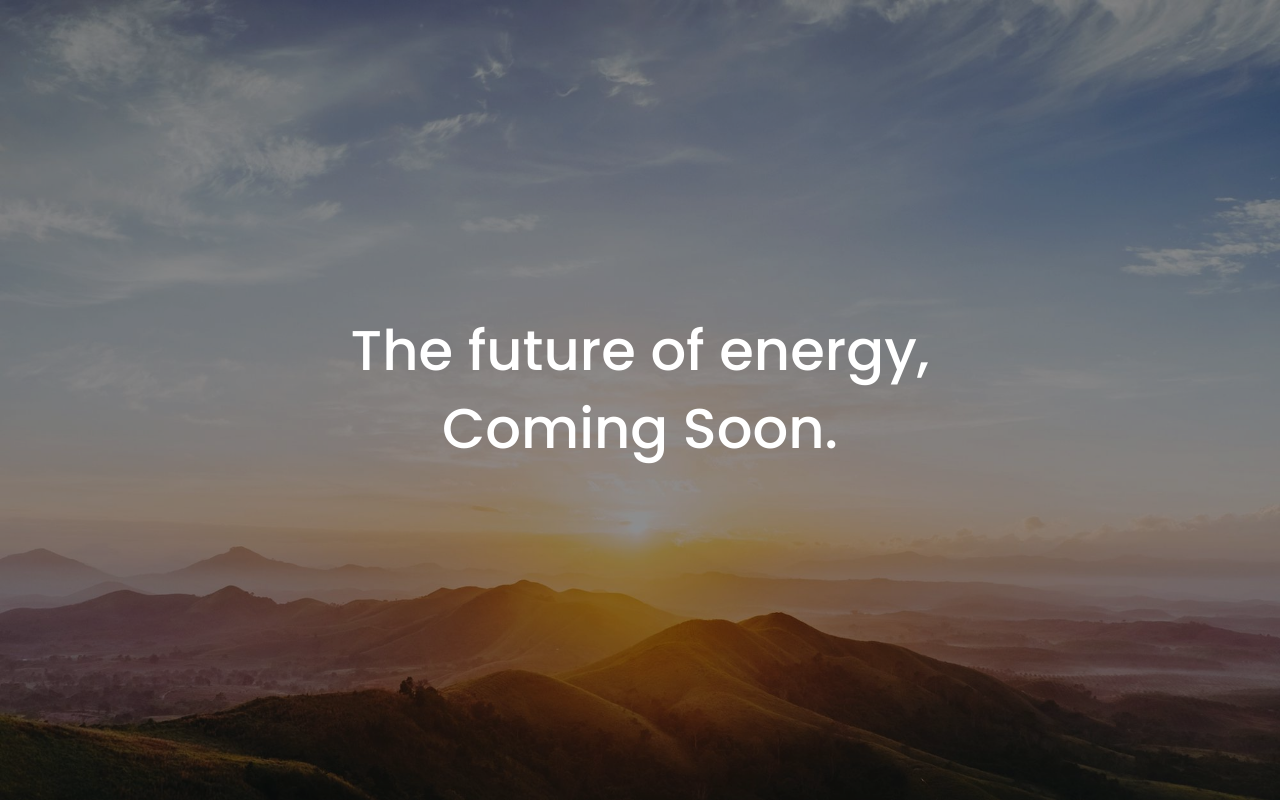
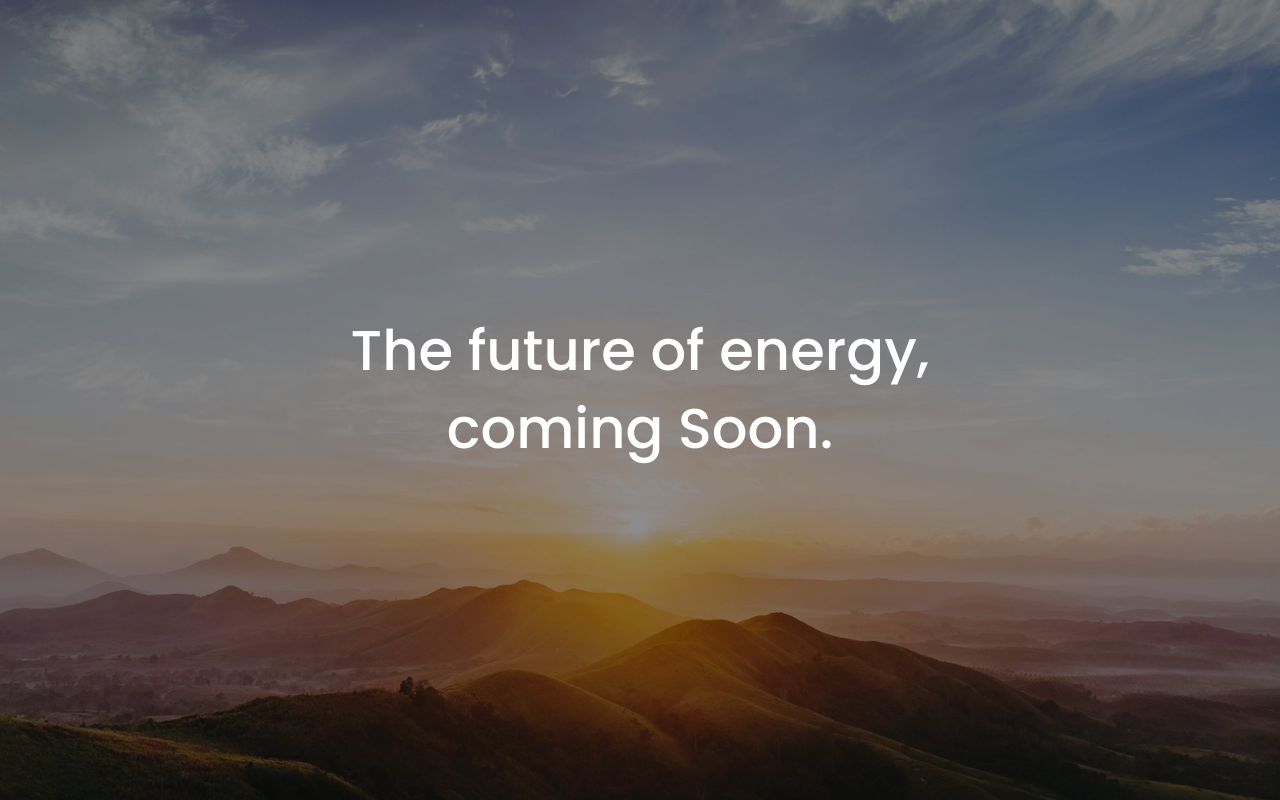
Before and after one commit to qcpv/qcpv.github.io, a plain HTML site: page index.html in a window 1280 px wide. Drawn offline with nearby package versions, Linux system fonts and the light colour scheme.

Commit message:
minor change in text

```diff
--- a/index.html
+++ b/index.html
@@ -31,7 +31,7 @@
 
 				<h1 class="title font-white"><b>The future of energy,</b></h1>
 				<br/>
-				<h1 class="title font-white"><b>Coming Soon.</b></h1>
+				<h1 class="title font-white"><b>coming Soon.</b></h1>
 				<p class="desc font-white"></p>
 				<!--
 				<a class="notify-btn" href="#"><b>NOTIFY US</b></a>
```
Also changed, not shown: UNADJUSTEDNONRAW_thumb_81f.jpg (added).
